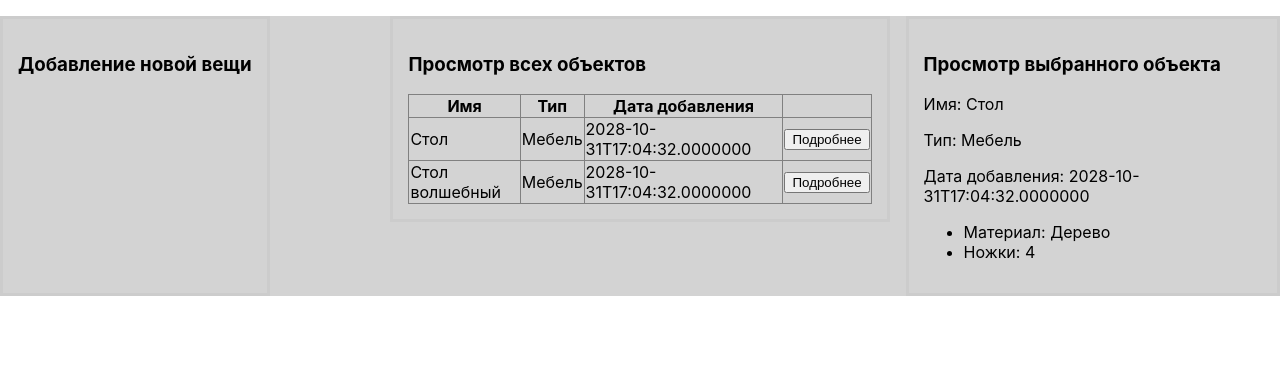
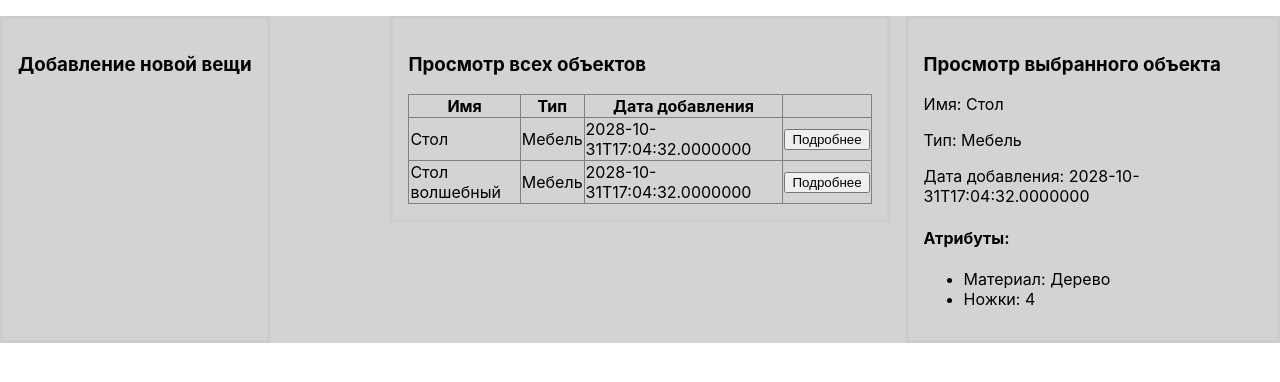
Before and after one commit to AlexanderTretyackov/AccounterQR, a React (Create React App) app in the folder src/ClientApp/accounter-qr-frontend/: page / in a window 1280 px wide. Shown: the top 382 px of the page. Built offline with nearby package versions, Linux system fonts and the light colour scheme.

Commit message:
feat(frontend): Заголовок про атрибуты

```diff
--- a/src/ClientApp/accounter-qr-frontend/src/App.js
+++ b/src/ClientApp/accounter-qr-frontend/src/App.js
@@ -67,6 +67,7 @@ function ThingPreview({ selectedThing }) {
       <p>Имя: {selectedThing.name}</p>
       <p>Тип: {selectedThing.type}</p>
       <p>Дата добавления: {selectedThing.creationDateTime}</p>
+      <h4>Атрибуты:</h4>
       {GetThingAttributes(selectedThing)}
     </div>
   );
```
